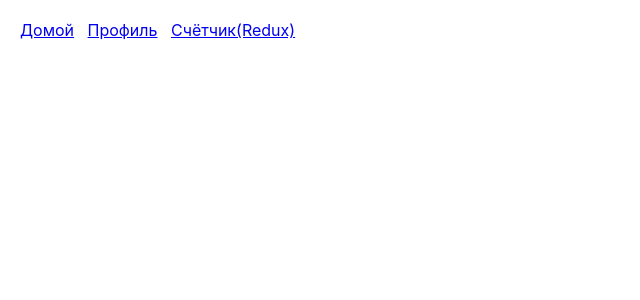
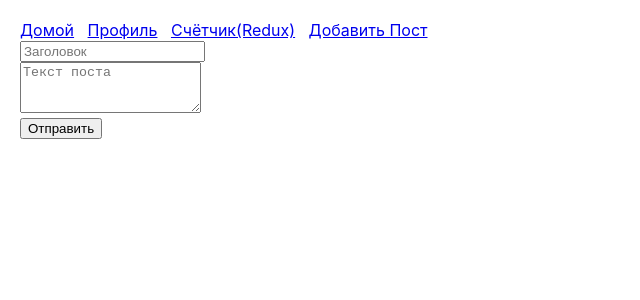
Before and after one commit to Amankaium/gt-js-18-5-tourkg, a React (Create React App) app: page /add-post in a window 1280 px wide. Shown: the top 300 px of the page, without its empty margins (0-640 px from the left). Built offline with nearby package versions, Linux system fonts and the light colour scheme.

Commit message:
add post request

```diff
--- a/src/App.js
+++ b/src/App.js
@@ -5,7 +5,7 @@ import Profile from './components/Profile/Profile';
 import Main from './components/Main';
 import Counter from './components/Counter/Counter';
 import TourDetail from './components/TourDetail/TourDetail';
-
+import AddPost from './components/Post/AddPost';
 
 function App() {
 
@@ -15,13 +15,15 @@ function App() {
       <nav>
           <Link to='/'>Домой</Link>&nbsp;&nbsp;&nbsp;
           <Link to='/profile'>Профиль</Link>&nbsp;&nbsp;&nbsp;
-          <Link to='/counter'>Счётчик(Redux)</Link>
+          <Link to='/counter'>Счётчик(Redux)</Link>&nbsp;&nbsp;&nbsp;
+          <Link to='/add-post'>Добавить Пост</Link>
       </nav>
       <Routes>
         <Route path='/' element = {<Main/>}/>
         <Route path='/profile' element={<Profile/>}/>
         <Route path='/counter' element={<Counter/>}/>
         <Route path='/tour/:id/' element={<TourDetail/>}/>
+        <Route path='/add-post/' element={<AddPost/>}/>
       </Routes>
     </BrowserRouter>
 
--- a/src/app/store.js
+++ b/src/app/store.js
@@ -1,11 +1,13 @@
 import { configureStore } from '@reduxjs/toolkit';
 import counterReducer from '../features/counter/counterSlice';
 import modeReducer from '../features/mode/modeSlice';
+import tourReducer from '../features/tours/tourSlice';
 
 
 export default configureStore({
   reducer: {
     counter: counterReducer,
     mode: modeReducer,
+    tours: tourReducer,
   },
 })
--- /dev/null
+++ b/src/components/Post/AddPost.js
@@ -0,0 +1,57 @@
+import { useState } from "react"
+
+export default function AddPost() {
+    const [post, setPost] = useState({
+        title: '',
+        body: '',
+        userId: 1,
+    })
+
+
+    function textHandler ( event ) {
+        setPost({
+            ...post,
+            [event.target.name]: event.target.value
+        })
+    }
+
+    const sendForm = (event) => {
+        event.preventDefault()
+        fetch('https://jsonplaceholder.typicode.com/asdfasdfasfd', {
+            method: 'POST',
+            body: JSON.stringify(post),
+            headers: {
+                'Content-type': 'application/json; charset=UTF-8',
+            },
+            })
+            .then((response) => {
+                console.log(response)
+                if (response.status === 404) {
+                    throw Error("Не найдено")
+                }
+                response.json()
+            })
+            .then((json) => console.log(json))
+            // .catch(error => {
+            //     console.log(error)
+            //     // if (response.status === 404) {
+            //     //     alert("Неверный url-адрес")
+            //     // }
+            // })
+    }
+
+
+    return (<div>
+        <form onSubmit={sendForm}>
+            <div>
+                <input required type="text" name="title" placeholder="Заголовок" value={post.title} onChange={textHandler}/>
+            </div>
+            <div>
+                <textarea required name="body" col='10' rows='3' placeholder="Текст поста" value={post.body} onChange={textHandler}></textarea>
+            </div>
+            <div>
+                <button>Отправить</button>
+            </div>
+        </form>
+    </div>)
+}
--- a/src/components/TourDetail/TourDetail.js
+++ b/src/components/TourDetail/TourDetail.js
@@ -1,17 +1,16 @@
-import axios from "axios";
 import { useState, useEffect } from "react";
 import { useParams } from "react-router-dom";
-
+import { useSelector } from "react-redux";
 
 
 export default function TourDetail() {
     const [tour, setTour] = useState({})
-
+    const tours = useSelector(state => state.tours.data)
     const { id } = useParams()
 
     function getTour() {
-        axios.get(`https://jsonplaceholder.typicode.com/todos/${id}`)
-            .then(response => setTour(response.data))
+        const ourTour = tours.find(item => Number(item.id)===Number(id))
+        setTour(ourTour)
     }
 
     useEffect(getTour, [])
--- a/src/components/TourList.js
+++ b/src/components/TourList.js
@@ -1,37 +1,26 @@
 import TourItem from './TourItem';
 import { useState, useEffect } from 'react';
 import axios from 'axios';
-import { useSelector } from 'react-redux'
+import { useSelector, useDispatch } from 'react-redux';
+import { getData } from '../features/tours/tourSlice';
 
 export default function TourList() {
-    // const tours = [
-    //     {
-    //         nameOfTour: 'Каньон "Сказка"',
-    //         price: 500,
-    //     },
-    //     {
-    //         nameOfTour: 'Горячие источники',
-    //         price: 200,
-    //     },
-    //     {
-    //         nameOfTour: 'Сон-Кол',
-    //         price: 400,
-    //     },
-    // ]
+    const [tours, setTours] = useState([])
+    const dispatch = useDispatch()
 
-    const [tours, setTours] = useState([])
+    let toursData = useSelector(state => state.tours.data)
 
-    function getData() {
-        // fetch("https://jsonplaceholder.typicode.com/todos/")
-        //     .then(response => response.json())
-        //     .then(info => {
-        //         setTours(info)
-        //     })
-        axios.get("https://jsonplaceholder.typicode.com/todos/")
-            .then(response => setTours(response.data))
+    function getToursData() {
+        if ( toursData.length === 0 ) {
+            axios.get("https://jsonplaceholder.typicode.com/todos/")
+                .then(response => {
+                    dispatch(getData(response.data))
+                })
+        }
+        setTours(toursData)
     }
 
-    useEffect(getData, [])
+    useEffect(getToursData, [])
 
     function items(element, index) {
         return <TourItem key={index} tourObject={element}/>
--- /dev/null
+++ b/src/features/tours/tourSlice.js
@@ -0,0 +1,17 @@
+import { createSlice } from "@reduxjs/toolkit";
+import axios from 'axios';
+
+export const tourSlice = createSlice({
+    name: "tours",
+    initialState: {
+        data: [],
+    },
+    reducers: {
+        getData: (state, action) => {
+            state.data = action.payload
+        },
+    }
+})
+
+export const { getData } = tourSlice.actions
+export default tourSlice.reducer
```
